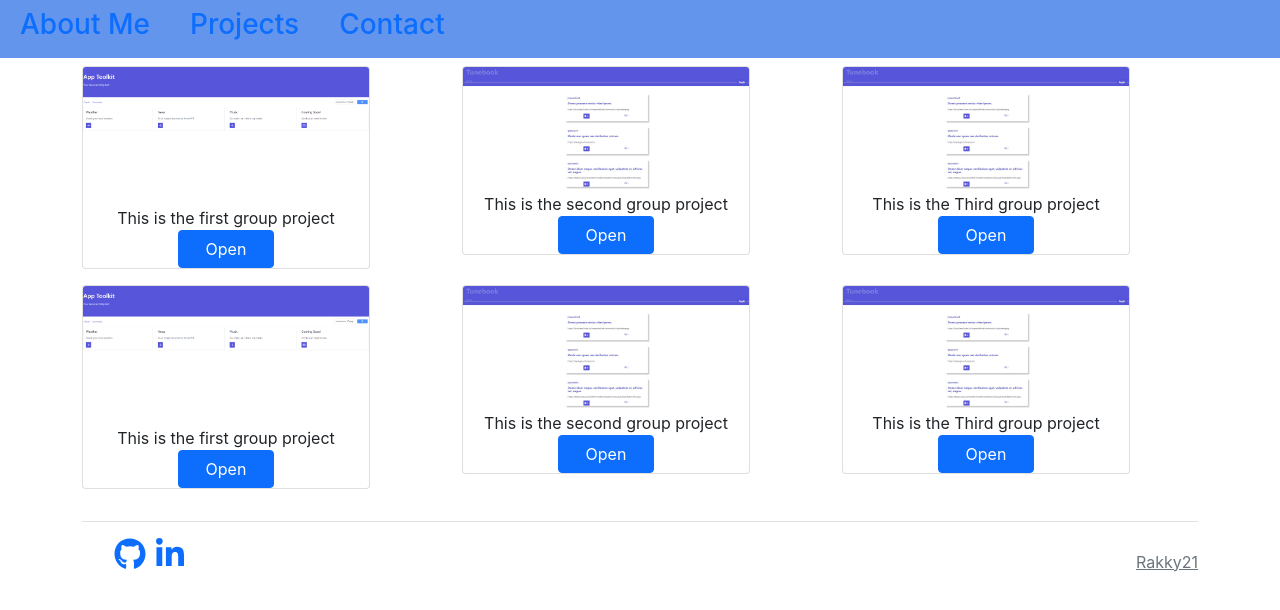
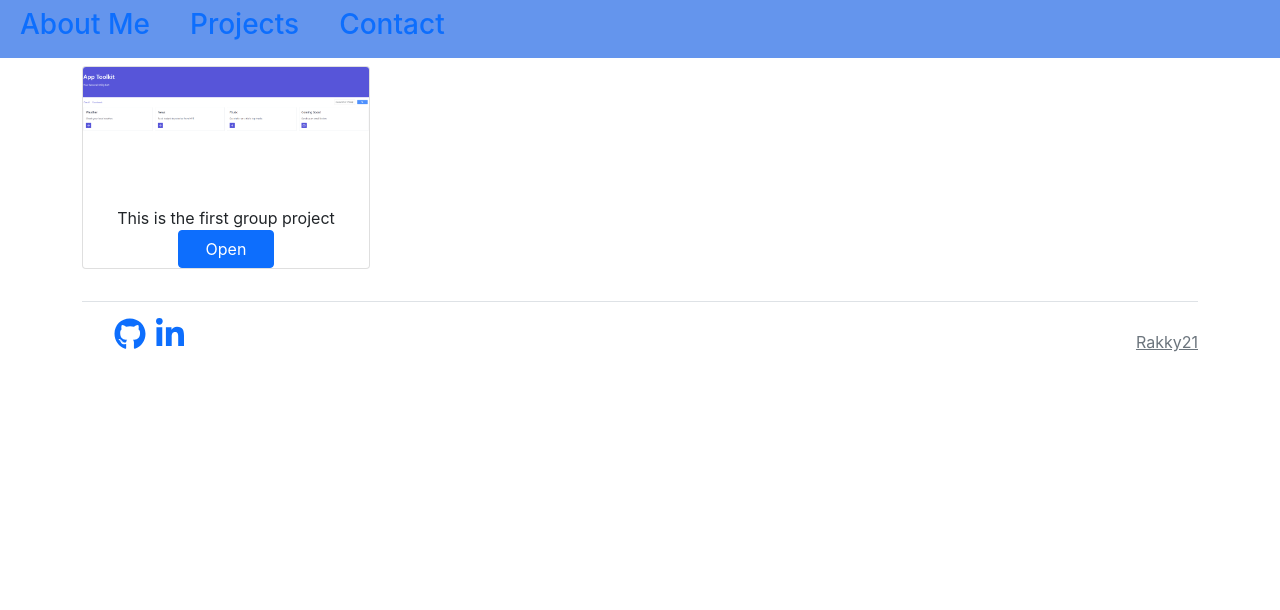
Before and after one commit to rakky21/re-ux, a React (Create React App) app: page / in a window 1280 px wide. Both pictures are taken after a click on the element "Projects". Shown: the top 610 px of the page. Built offline with nearby package versions, Linux system fonts and the light colour scheme.

Commit message:
rewriting projects in react code

```diff
--- a/src/components/Projects/Projects.js
+++ b/src/components/Projects/Projects.js
@@ -1,7 +1,7 @@
 import React, { useState } from "react";
 // import React from "react";
-import Toolkit from "../../assets/projects/toolkit.jpg";
-import Tunebook from "../../assets/projects/tunebook.jpg";
+import Toolkit from "../../assets/projects/Toolkit.jpg";
+import Tunebook from "../../assets/projects/Tunebook.jpg";
 
 // Needs to create a whole new model with each project for?
 function Projects() {
@@ -52,114 +52,6 @@ function Projects() {
             </div>
           </div>
         </div>
-        <div className="col-4">
-          <div className="my-2 card" style={{ width: "18rem" }}>
-            <img
-              className="card-img-top center"
-              src={Tunebook}
-              alt={cards.name}
-            ></img>
-            <p className="center"> This is the second group project</p>
-            <div className="center">
-              <a
-                onClick={{ openFile }}
-                className="button btn btn-primary col-4"
-                href="https://lrivales.github.io/app-toolkit/"
-                target="_blank"
-                rel="noreferrer noopener"
-              >
-                Open
-              </a>
-            </div>
-          </div>
-        </div>
-        <div className="col-4">
-          <div className="my-2 card" style={{ width: "18rem" }}>
-            <img
-              className="card-img-top center"
-              src={Tunebook}
-              alt={cards.name}
-            ></img>
-            <p className="center"> This is the Third group project</p>
-            <div className="center">
-              <a
-                onClick={{ openFile }}
-                className="button btn btn-primary col-4"
-                href="https://lrivales.github.io/app-toolkit/"
-                target="_blank"
-                rel="noreferrer noopener"
-              >
-                Open
-              </a>
-            </div>
-          </div>
-        </div>
-      </div>
-
-      <div className="row">
-        <div className="col-4">
-          <div className="my-2 card" style={{ width: "18rem" }}>
-            <img
-              className="card-img-top center"
-              src={Toolkit}
-              alt={cards.name}
-            ></img>
-            <p className="center"> This is the first group project</p>
-            <div className="center">
-              <a
-                onClick={{ openFile }}
-                className="button btn btn-primary col-4"
-                href="https://lrivales.github.io/app-toolkit/"
-                target="_blank"
-                rel="noreferrer noopener"
-              >
-                Open
-              </a>
-            </div>
-          </div>
-        </div>
-        <div className="col-4">
-          <div className="my-2 card" style={{ width: "18rem" }}>
-            <img
-              className="card-img-top center"
-              src={Tunebook}
-              alt={cards.name}
-            ></img>
-            <p className="center"> This is the second group project</p>
-            <div className="center">
-              <a
-                onClick={{ openFile }}
-                className="button btn btn-primary col-4"
-                href="https://lrivales.github.io/app-toolkit/"
-                target="_blank"
-                rel="noreferrer noopener"
-              >
-                Open
-              </a>
-            </div>
-          </div>
-        </div>
-        <div className="col-4">
-          <div className="my-2 card" style={{ width: "18rem" }}>
-            <img
-              className="card-img-top center"
-              src={Tunebook}
-              alt={cards.name}
-            ></img>
-            <p className="center"> This is the Third group project</p>
-            <div className="center">
-              <a
-                onClick={{ openFile }}
-                className="button btn btn-primary col-4"
-                href="https://lrivales.github.io/app-toolkit/"
-                target="_blank"
-                rel="noreferrer noopener"
-              >
-                Open
-              </a>
-            </div>
-          </div>
-        </div>
       </div>
     </section>
   );
```
Also changed, not shown: src/assets/projects/Fouramigos.JPG (renamed from src/assets/projects/4amigos.JPG).
